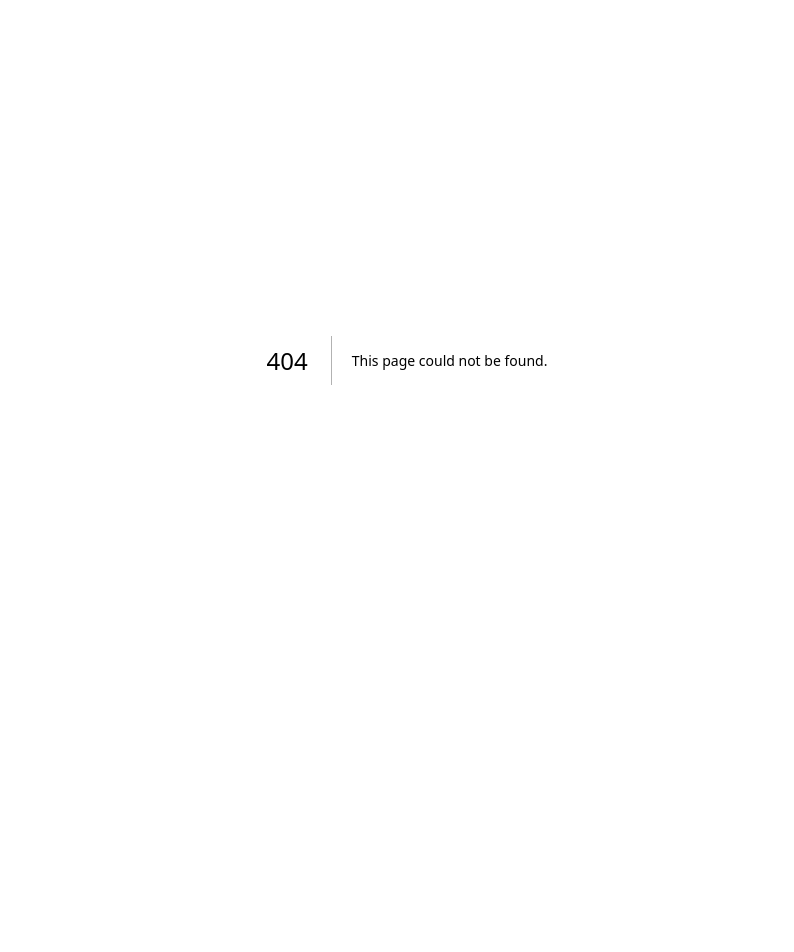
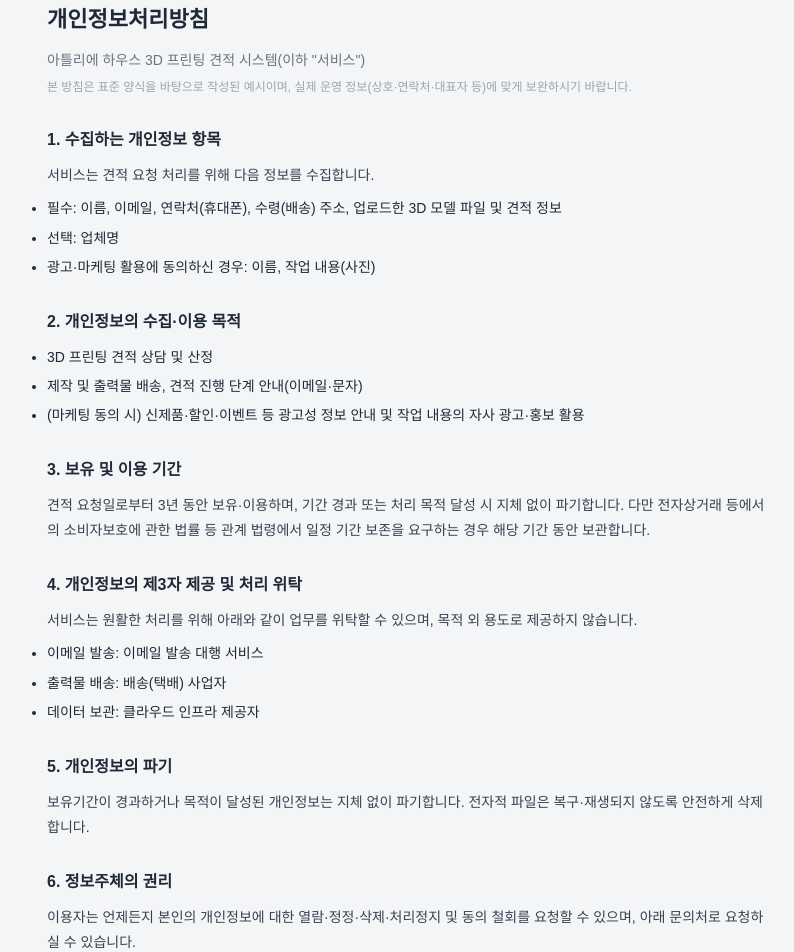
Before and after one commit to atelierhouse21-cloud/3d-print-quote, a Next.js app: page /privacy in a window 1280 px wide. Before the commit this address had no page. Shown: the part 40-992 px from the top of the page, without its empty margins (233-1027 px from the left). Before the commit the page ends 800 px from the top, so only its background shows below. Built offline with nearby package versions, Linux system fonts and the light colour scheme.

Commit message:
Create page.tsx

```diff
--- /dev/null
+++ b/app/privacy/page.tsx
@@ -0,0 +1,61 @@
+import { RETENTION_YEARS } from '@/lib/constants'
+
+export const metadata = { title: '개인정보처리방침 — 아틀리에 하우스' }
+
+export default function PrivacyPage() {
+  const wrap: React.CSSProperties = { maxWidth: 760, margin: '0 auto', padding: '40px 20px 80px', color: '#1f2937', lineHeight: 1.8, fontSize: 14 }
+  const h1: React.CSSProperties = { fontSize: 22, fontWeight: 700, marginBottom: 8 }
+  const h2: React.CSSProperties = { fontSize: 16, fontWeight: 700, margin: '28px 0 8px' }
+  const p: React.CSSProperties = { margin: '0 0 8px', color: '#374151' }
+  const li: React.CSSProperties = { margin: '0 0 4px' }
+  return (
+    <div style={wrap}>
+      <h1 style={h1}>개인정보처리방침</h1>
+      <p style={{ color: '#6b7280', marginBottom: 4 }}>아틀리에 하우스 3D 프린팅 견적 시스템(이하 &quot;서비스&quot;)</p>
+      <p style={{ color: '#9ca3af', fontSize: 12 }}>본 방침은 표준 양식을 바탕으로 작성된 예시이며, 실제 운영 정보(상호·연락처·대표자 등)에 맞게 보완하시기 바랍니다.</p>
+
+      <h2 style={h2}>1. 수집하는 개인정보 항목</h2>
+      <p style={p}>서비스는 견적 요청 처리를 위해 다음 정보를 수집합니다.</p>
+      <ul>
+        <li style={li}>필수: 이름, 이메일, 연락처(휴대폰), 수령(배송) 주소, 업로드한 3D 모델 파일 및 견적 정보</li>
+        <li style={li}>선택: 업체명</li>
+        <li style={li}>광고·마케팅 활용에 동의하신 경우: 이름, 작업 내용(사진)</li>
+      </ul>
+
+      <h2 style={h2}>2. 개인정보의 수집·이용 목적</h2>
+      <ul>
+        <li style={li}>3D 프린팅 견적 상담 및 산정</li>
+        <li style={li}>제작 및 출력물 배송, 견적 진행 단계 안내(이메일·문자)</li>
+        <li style={li}>(마케팅 동의 시) 신제품·할인·이벤트 등 광고성 정보 안내 및 작업 내용의 자사 광고·홍보 활용</li>
+      </ul>
+
+      <h2 style={h2}>3. 보유 및 이용 기간</h2>
+      <p style={p}>
+        견적 요청일로부터 {RETENTION_YEARS}년 동안 보유·이용하며, 기간 경과 또는 처리 목적 달성 시 지체 없이 파기합니다.
+        다만 전자상거래 등에서의 소비자보호에 관한 법률 등 관계 법령에서 일정 기간 보존을 요구하는 경우 해당 기간 동안 보관합니다.
+      </p>
+
+      <h2 style={h2}>4. 개인정보의 제3자 제공 및 처리 위탁</h2>
+      <p style={p}>서비스는 원활한 처리를 위해 아래와 같이 업무를 위탁할 수 있으며, 목적 외 용도로 제공하지 않습니다.</p>
+      <ul>
+        <li style={li}>이메일 발송: 이메일 발송 대행 서비스</li>
+        <li style={li}>출력물 배송: 배송(택배) 사업자</li>
+        <li style={li}>데이터 보관: 클라우드 인프라 제공자</li>
+      </ul>
+
+      <h2 style={h2}>5. 개인정보의 파기</h2>
+      <p style={p}>보유기간이 경과하거나 목적이 달성된 개인정보는 지체 없이 파기합니다. 전자적 파일은 복구·재생되지 않도록 안전하게 삭제합니다.</p>
+
+      <h2 style={h2}>6. 정보주체의 권리</h2>
+      <p style={p}>이용자는 언제든지 본인의 개인정보에 대한 열람·정정·삭제·처리정지 및 동의 철회를 요청할 수 있으며, 아래 문의처로 요청하실 수 있습니다.</p>
+
+      <h2 style={h2}>7. 동의 거부 권리 및 불이익</h2>
+      <p style={p}>필수 항목 수집·이용에 대한 동의를 거부할 수 있으나, 이 경우 견적 서비스 이용이 제한될 수 있습니다. 마케팅 활용 동의(선택)는 거부하셔도 견적 서비스 이용에 제한이 없습니다.</p>
+
+      <h2 style={h2}>8. 문의처</h2>
+      <p style={p}>개인정보 관련 문의 및 권리 행사: 운영자 이메일(서비스 운영 정보에 맞게 기입)</p>
+
+      <p style={{ color: '#9ca3af', fontSize: 12, marginTop: 28 }}>본 방침의 시행일 및 변경 이력은 운영 상황에 맞게 관리하시기 바랍니다.</p>
+    </div>
+  )
+}
```
